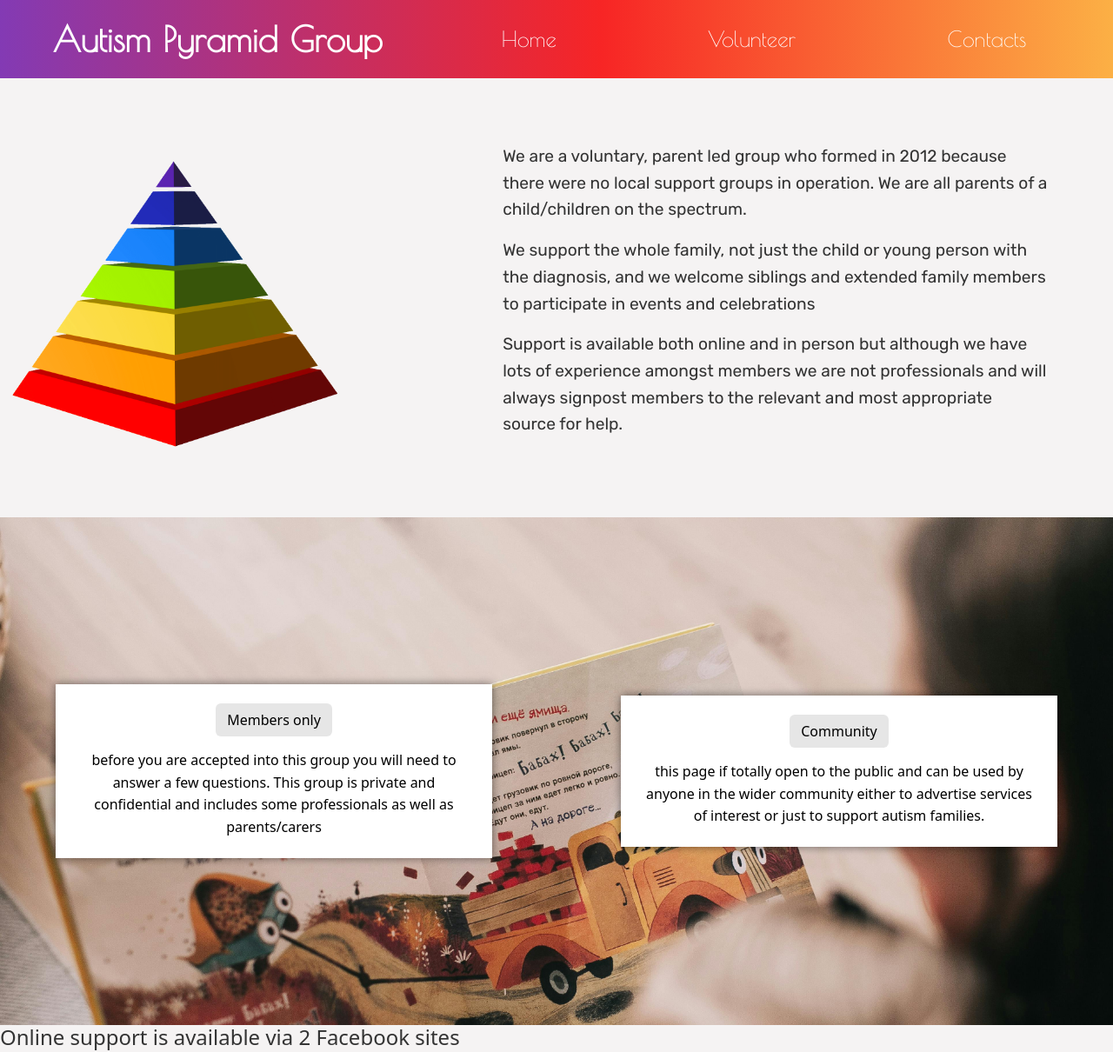
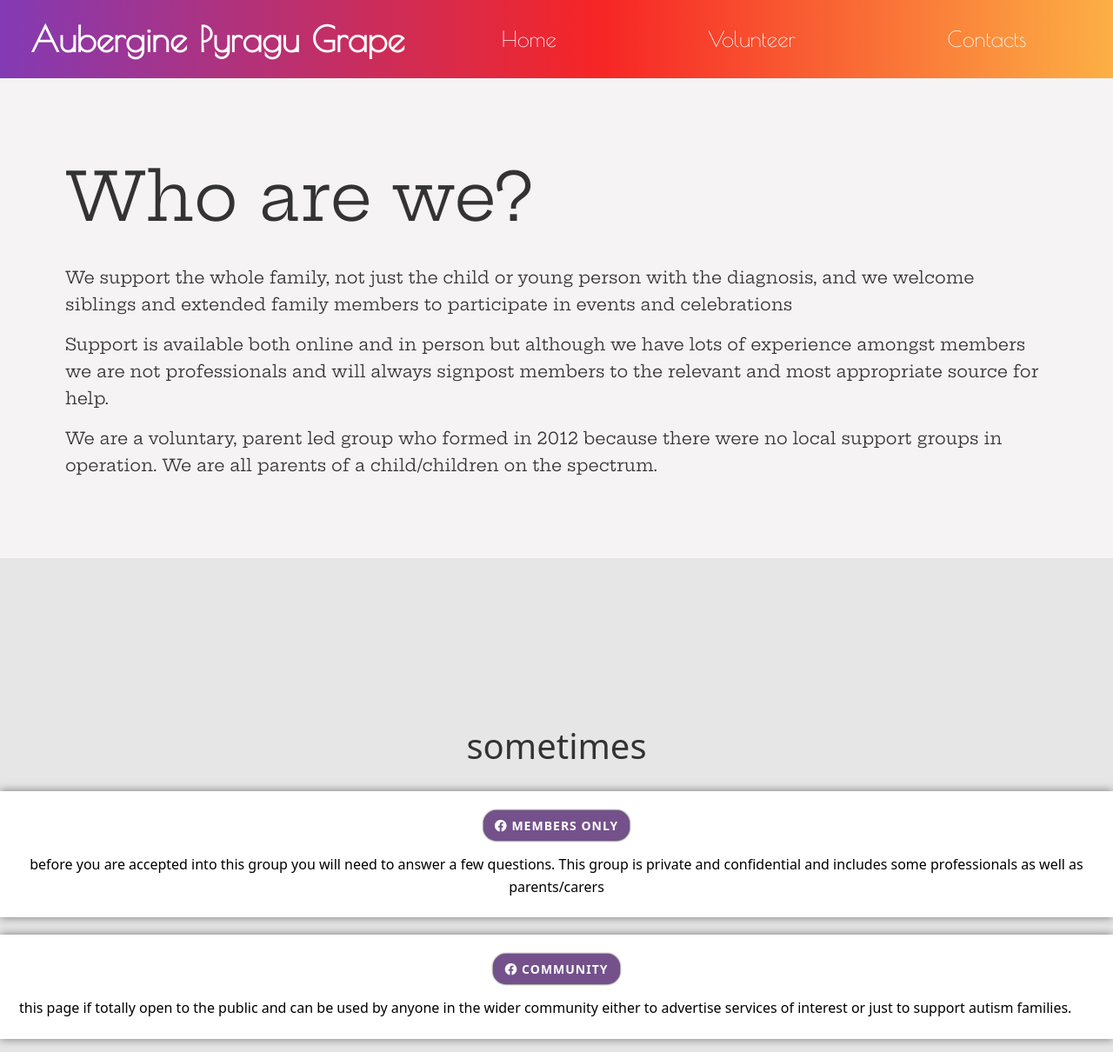
Before and after one commit to Anonyme-spy/AUTISM-PYRAMID-GROUP-Website, a website: page index.html in a window 1280 px wide. Shown: the top 1210 px of the page at 87% size. Drawn offline with nearby package versions, Linux system fonts and the light colour scheme.

Commit message:
committed to main

```diff
--- a/index.html
+++ b/index.html
@@ -9,14 +9,15 @@
     <meta name="keywords" content="Autism, Charity, Autism Pyramid Group, Autism Pyramid, Autism Group">
     <link href="https://cdn.jsdelivr.net/npm/bootstrap@5.2.2/dist/css/bootstrap.min.css" rel="stylesheet">
     <link rel="stylesheet" href="style.css">
-    <link rel="icon" href="/img/pyramid-chart.ico">
+    <link rel="icon" href="/img/AutismPyramid.ico">
+    <link rel="stylesheet" href="https://cdnjs.cloudflare.com/ajax/libs/font-awesome/5.15.3/css/all.min.css">
     <title>AUTISM PYRAMID GROUP</title>
 </head>
 
 <body>
     <header>
         <nav class="navBar">
-            <h1>Autism Pyramid Group</h1>
+            <h1>Aubergine Pyragu Grape</h1>
             <ul id="navLinks">
                 <li><a href="#">Home</a></li>
                 <li><a href="#">Volunteer</a></li>
@@ -26,22 +27,23 @@
     </header>
     <main>
         <section id="hero">
-            <img src="/img/pyramidGroup.png">
             <div id="heroText"></div>
-                <p id="heroText1">We are a voluntary, parent led group who formed in 2012 because there were no local support groups in operation. We are all parents of a child/children on the spectrum.</p>
+                <p id="title">Who are we?</p>
+                <p id="heroText1 subtitle">We are a voluntary, parent led group who formed in 2012 because there were no local support groups in operation. We are all parents of a child/children on the spectrum.</p>
                 <p id="heroText2">We support the whole family, not just the child or young person with the diagnosis, and we welcome siblings and extended family members to participate in events and celebrations</p>
                 <p id="heroText3">Support is available both online and in person but although we have lots of experience amongst members we are not professionals and will always signpost members to the relevant and most appropriate source for help.</p>
             </div>
         </section>
         <div id="background">
+            <h1>sometimes</h1>
         <div class="infoBox grid text-center">
-            <a class="link1 btn" href="https://www.facebook.com/groups/125986947526284/">Members only</a>
+            <a class="link1 btn" href="https://www.facebook.com/groups/125986947526284/"><i class="fab fa-facebook"></i> Members only</a>
             <p>before you are
                 accepted into this group you will need to answer a few questions. This
                 group is private and confidential and includes some professionals as well as parents/carers</p>
         </div>
         <div class="infoBox grid text-center">
-            <a class="link1 btn" href="https://www.facebook.com/autismpyramidgroup">Community</a>
+            <a class="link1 btn" href="https://www.facebook.com/autismpyramidgroup"><i class="fab fa-facebook"></i> Community</a>
             <p>this page if totally open to the public and can be used by anyone in the
                 wider community either to advertise services of interest or just to support autism
                 families.</p>
--- a/style.css
+++ b/style.css
@@ -142,7 +142,7 @@ body {
   margin: 75px;
   position: relative;
   display: grid;
-  font-family: "rubik";
+  font-family: "heptaSlab";
 }
 
 #hero img {
@@ -160,26 +160,35 @@ img {
   justify-self: self-start;
 }
 
+#title {
+  grid-row: 1;
+  font-size: 6vw;
+}
+
+#subtitle {
+  font-size: 4vw;
+}
+
 #heroText1 {
-  grid-column: 2;
-  grid-row: 1;
+  grid-column: 1;
+  grid-row: 2;
 }
 
 #heroText2 {
-  grid-column: 2;
-  grid-row: 2;
+  grid-column: 1;
+  grid-row: 3;
 }
 
 #heroText3 {
-  grid-column: 2;
-  grid-row: 3;
+  grid-column: 1;
+  grid-row: 4;
 }
 
 /* info box - alex */
 
 .infoBox > p {
   margin: 0;
-  padding: 0;
+  padding: 15px 0 0 0;
   font-size: 1rem;
   text-align: center;
 }
@@ -201,14 +210,16 @@ img {
 
 #background {
   transition: 0.5s;
-  background-image: url(/img/pexels-lina-kivaka-1741231.jpg);
+  background-color: rgb(230, 230, 230);
   padding: 15% 0 15% 0;
   display: flex;
   justify-content: space-evenly;
   align-items: center;
   gap: 20px;
   background-size: cover;
+  margin: auto;
 }
+
 @media only screen and (max-width: 750px) {
   .infoBox {
     padding: 5%;
@@ -314,14 +325,48 @@ footer {
 
 .btn {
   /*background: linear-gradient(to top right, #0000cc 50%, #00ffcc 50%, #007bff 50%);*/
-  background: rgb(230, 230, 230);
-  margin-bottom: 15px;
-  transition: 0.1s;
+  background: rgb(116, 81, 139);
+  filter: drop-shadow(0 0 0.05rem black);
+  color: white;
+  margin-bottom: 2opx;
+  font-size: 14px;
+  font-weight: bold;
+  letter-spacing: 1px;
+  text-transform: uppercase;
+  border-radius: 15px;
+  display: inline-block;
+  text-align: center;
+  cursor: pointer;
+  animation: out 0.8s ease;
+}
+
+@keyframes in {
+  from {
+    background: rgb(116, 81, 139);
+    box-shadow: inset 0 0 0 0 rgb(255, 207, 139);
+    color: white;
+  }
+  to {
+    box-shadow: inset 240px 0 0 0 rgb(255, 207, 139);
+    color: black;
+  }
+}
+
+@keyframes out {
+  from {
+    box-shadow: inset -240px 0 0 0 rgb(255, 207, 139);
+    color: black;
+  }
+  to {
+    box-shadow: inset 0 0 0 0 rgb(255, 207, 139);
+    color: white;
+  }
 }
 
 .btn:hover {
-  background-color: #f2f2f2;
-  transition: 0.1s;
+  animation: in 0.8s ease;
+  box-shadow: inset 240px 0 0 0 rgb(255, 207, 139);
+  color: black;
 }
 
 main {
@@ -398,3 +443,8 @@ main {
     font-size: 2vh;
   }
 }
+#background {
+  position: relative;
+  top: 50%;
+  flex-direction: column;
+}
```
Also changed, not shown: img/AutismPyramid.ico (added), img/blurredshit.jpg (added).
